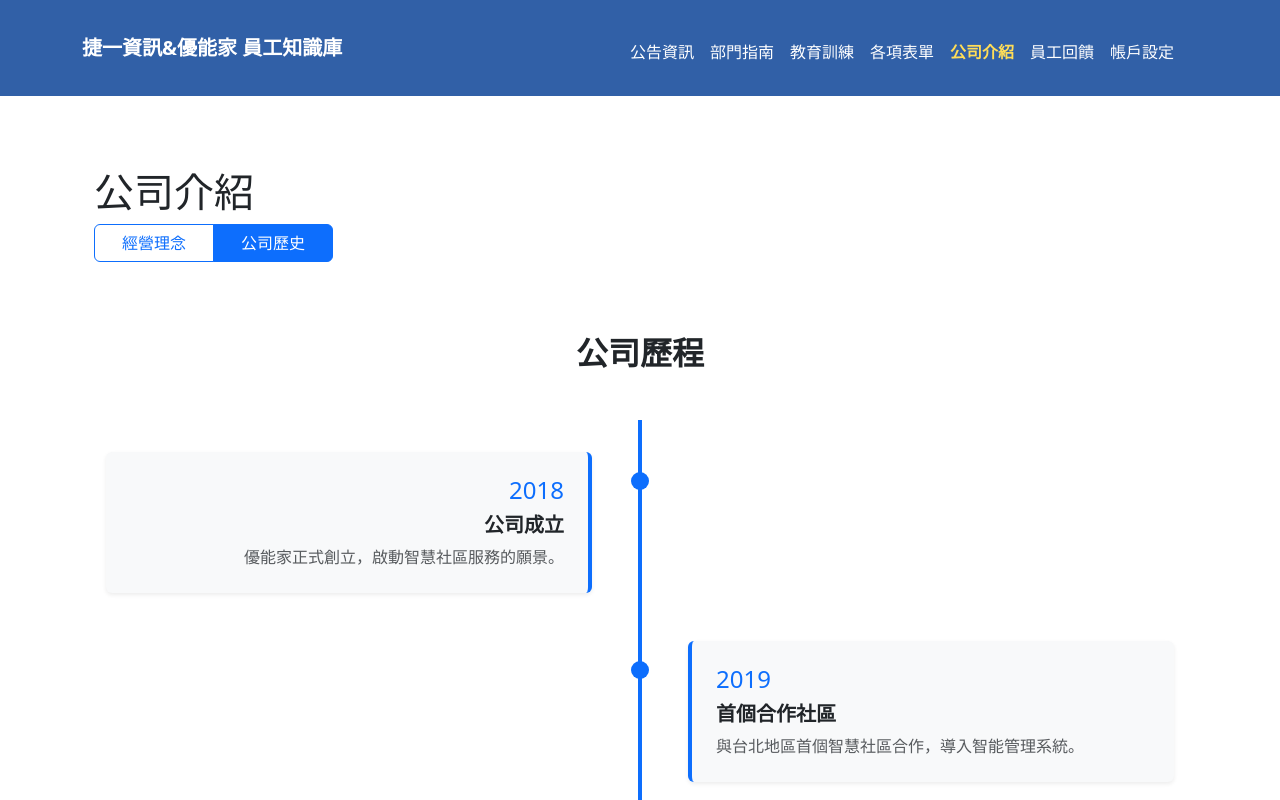
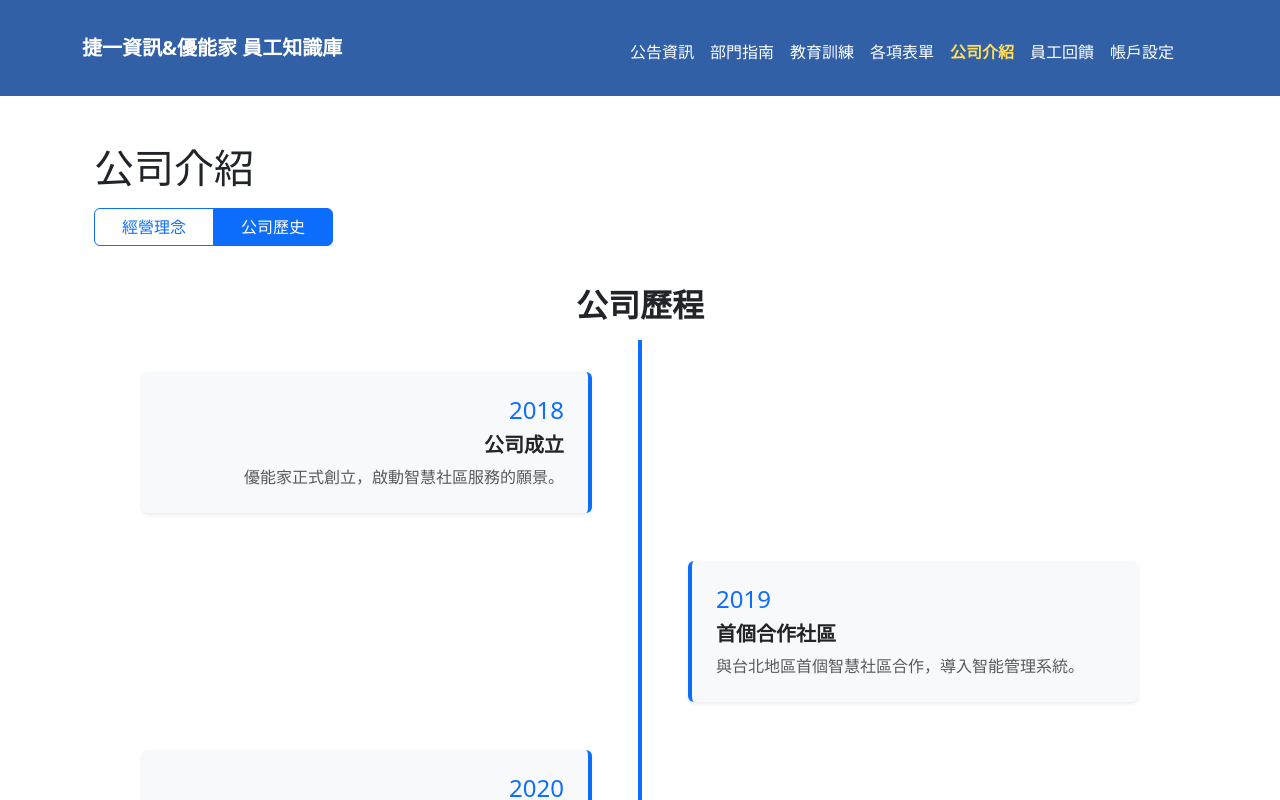
Before and after one commit to SherryPing0857/Uland-Portal, a Vue app: page /intro in a window 1280 px wide. Both pictures are taken after a click on the button "公司歷史". Shown: the top 800 px of the page. Built offline with nearby package versions, Linux system fonts and the light colour scheme.

Commit message:
update detail

```diff
--- a/src/components/CompanyHistory.vue
+++ b/src/components/CompanyHistory.vue
@@ -10,8 +10,8 @@ const historyEvents = [
 </script>
 
 <template>
-  <div class="container py-5">
-    <h2 class="text-center fw-bold mb-5">公司歷程</h2>
+  <div class="container py-3">
+    <h2 class="text-center fw-bold mb-3">公司歷程</h2>
 
     <div class="timeline position-relative">
       <div
@@ -66,52 +66,52 @@ const historyEvents = [
   z-index: 1;
   border-left: 4px solid #0d6efd;
   background-color: #fff;
+  padding: 1.5rem;
+  width: 450px;
+  box-sizing: border-box;
 }
 
 .timeline-item-left .timeline-content {
   border-left: none;
   border-right: 4px solid #0d6efd;
+  margin-left: auto;
 }
 
-/* 時間點 */
-.timeline-item::before {
-  content: "";
-  position: absolute;
-  top: 20px;
-  width: 18px;
-  height: 18px;
-  background-color: #0d6efd;
-  border-radius: 50%;
-  z-index: 2;
-}
-.timeline-item-left::before {
-  right: -9px;
-}
-.timeline-item-right::before {
-  left: -9px;
+.timeline-item-right .timeline-content {
+  margin-right: auto;
 }
 
-/* 手機版 — 改為直式 */
+/* 手機版 — 直式排列 */
 @media (max-width: 767.98px) {
-  .timeline-line {
-    left: 8px;
-    transform: none;
-  }
-
   .timeline-item {
     width: 100%;
     margin-left: 0 !important;
-    padding-left: 2rem !important;
+    padding-left: 0 !important;
+    padding-right: 0 !important;
     text-align: left;
   }
 
-  .timeline-item::before {
-    left: 0;
+  .timeline-content {
+    width: 100% !important;
+    max-width: 100% !important;
+    border-left: 4px solid #0d6efd !important;
+    border-right: none !important;
+    margin: 0 !important;
+    text-align: left;
   }
 
-  .timeline-content {
-    border-left: 4px solid #0d6efd !important;
-    border-right: none !important;
+  .timeline-line {
+    display: none;  /* 手機版隱藏中線 */
+  }
+
+  .timeline-item::before {
+    left: 0 !important;  /* 時間點圓點靠左 */
+    right: auto !important;
   }
 }
+
+
+
+
+
 </style>
--- a/src/components/CompanyValues.vue
+++ b/src/components/CompanyValues.vue
@@ -1,7 +1,7 @@
 <script setup></script>
 
 <template>
-  <div class="container py-5">
+  <div class="container py-3">
     <div class="row g-4 align-items-stretch">
       <!-- 左側圖片 -->
       <div class="col-md-6">
--- a/src/views/IntroView.vue
+++ b/src/views/IntroView.vue
@@ -9,8 +9,8 @@ const activeTab = ref(tabs[0])
 </script>
 
 <template>
-  <div class="container py-5">
-  <h1>公司介紹</h1>
+  <div class="container py-4">
+  <h1 class="mb-3">公司介紹</h1>
     <div class="text-start mb-4">
       <TabSwitcher
         :tabs="tabs"
```
